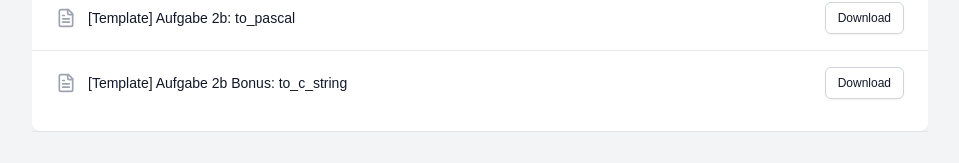
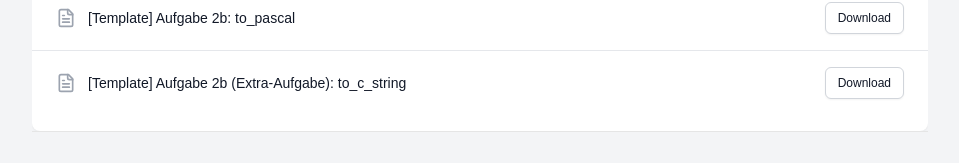
Before and after one commit to mormic04/era_tutorium_website, a Next.js app: page / in a window 1280 px wide. Shown: the part 847-1010 px from the top of the page, without its empty margins (160-1119 px from the left). Built offline with nearby package versions, Linux system fonts and the light colour scheme.

Commit message:
updated w03

```diff
--- a/src/components/LectureMaterials.tsx
+++ b/src/components/LectureMaterials.tsx
@@ -52,10 +52,10 @@ const lectureWeeks = [
     topic: "RISC-V Deep Dive",
     materials: [
       { name: "Übungsblatt (leer)", url: "https://www.moodle.tum.de/mod/resource/view.php?id=3212486"},
-      { name: "Tutorslides", url: materialBasePath + "w03/era_tutorslides_w03.pdf"},
+      { name: "Tutorslides", url: materialBasePath + "w03/era_tutorslides_w03_v2.pdf"},
       { name: "[Template] Aufage 1c: swap64", url: materialBasePath + "w03/swap64_template.s"},
       { name: "[Template] Aufgabe 2b: to_pascal", url: materialBasePath + "w03/to_pascal_template.s"},
-      { name: "[Template] Aufgabe 2b Bonus: to_c_string", url: materialBasePath + "w03/to_c_string_template.s"}
+      { name: "[Template] Aufgabe 2b (Extra-Aufgabe): to_c_string", url: materialBasePath + "w03/to_c_string_template.s"}
     ],
   },
 ]
```
